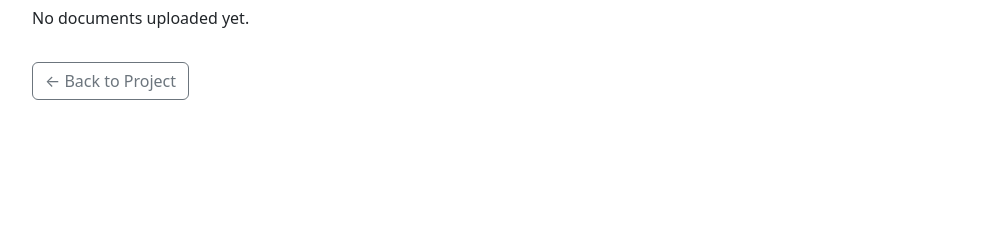
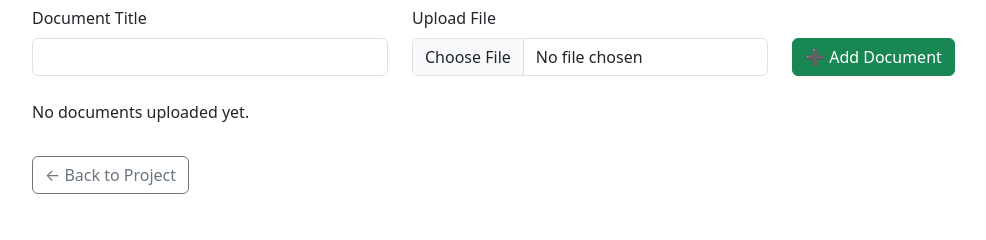
Before and after one commit to balrajsingh-fw/greenconstruct, a Django app: template templates/projects/gallery.html in a window 1280 px wide. Shown: the part 136-376 px from the top of the page, without its empty margins (50-1036 px from the left). Run offline with Django 5.2, Linux system fonts and the light colour scheme; the template is opened without the code that fills it, so the values that code supplies are empty.

Commit message:
document uploading enabled in gallery

```diff
--- a/greenconstruct/settings.py
+++ b/greenconstruct/settings.py
@@ -9,7 +9,7 @@ https://docs.djangoproject.com/en/5.0/topics/settings/
 For the full list of settings and their values, see
 https://docs.djangoproject.com/en/5.0/ref/settings/
 """
-
+import os
 from pathlib import Path
 
 # Build paths inside the project like this: BASE_DIR / 'subdir'.
@@ -118,6 +118,9 @@ USE_TZ = True
 
 STATIC_URL = 'static/'
 
+MEDIA_URL = '/documents/'
+MEDIA_ROOT = os.path.join(BASE_DIR, 'documents')
+
 # Default primary key field type
 # https://docs.djangoproject.com/en/5.0/ref/settings/#default-auto-field
 
--- a/greenconstruct/urls.py
+++ b/greenconstruct/urls.py
@@ -16,8 +16,13 @@ Including another URLconf
 """
 from django.contrib import admin
 from django.urls import path, include
+from django.conf import settings
+from django.conf.urls.static import static
 
 urlpatterns = [
     path('admin/', admin.site.urls),
     path('', include('tools.urls')),
 ]
+
+if settings.DEBUG:
+    urlpatterns += static(settings.MEDIA_URL, document_root=settings.MEDIA_ROOT)
--- a/templates/projects/gallery.html
+++ b/templates/projects/gallery.html
@@ -2,6 +2,24 @@
 
 {% block content %}
 <h2>📁 Project Gallery: {{ project.name }}</h2>
+
+<!-- Add Document Form -->
+<form method="post" enctype="multipart/form-data" class="mb-4">
+  {% csrf_token %}
+  <div class="row align-items-end">
+    <div class="col-md-4">
+      <label for="id_title" class="form-label">Document Title</label>
+      <input type="text" name="title" id="id_title" class="form-control" required>
+    </div>
+    <div class="col-md-4">
+      <label for="id_file" class="form-label">Upload File</label>
+      <input type="file" name="file" id="id_file" class="form-control" required>
+    </div>
+    <div class="col-md-4">
+      <button type="submit" class="btn btn-success">➕ Add Document</button>
+    </div>
+  </div>
+</form>
 
 <div class="row">
   {% if documents %}
```
Also changed, not shown: tools/views.py (+12 -1 lines).
